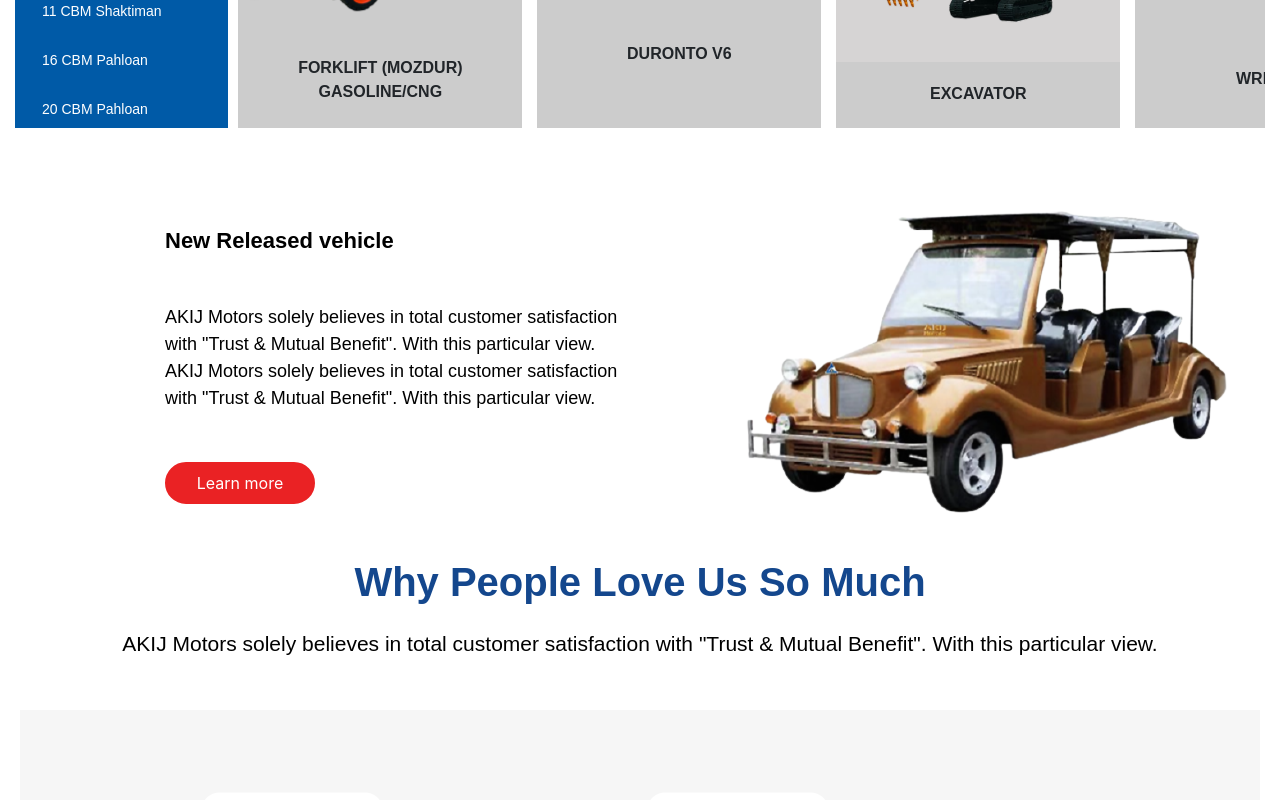
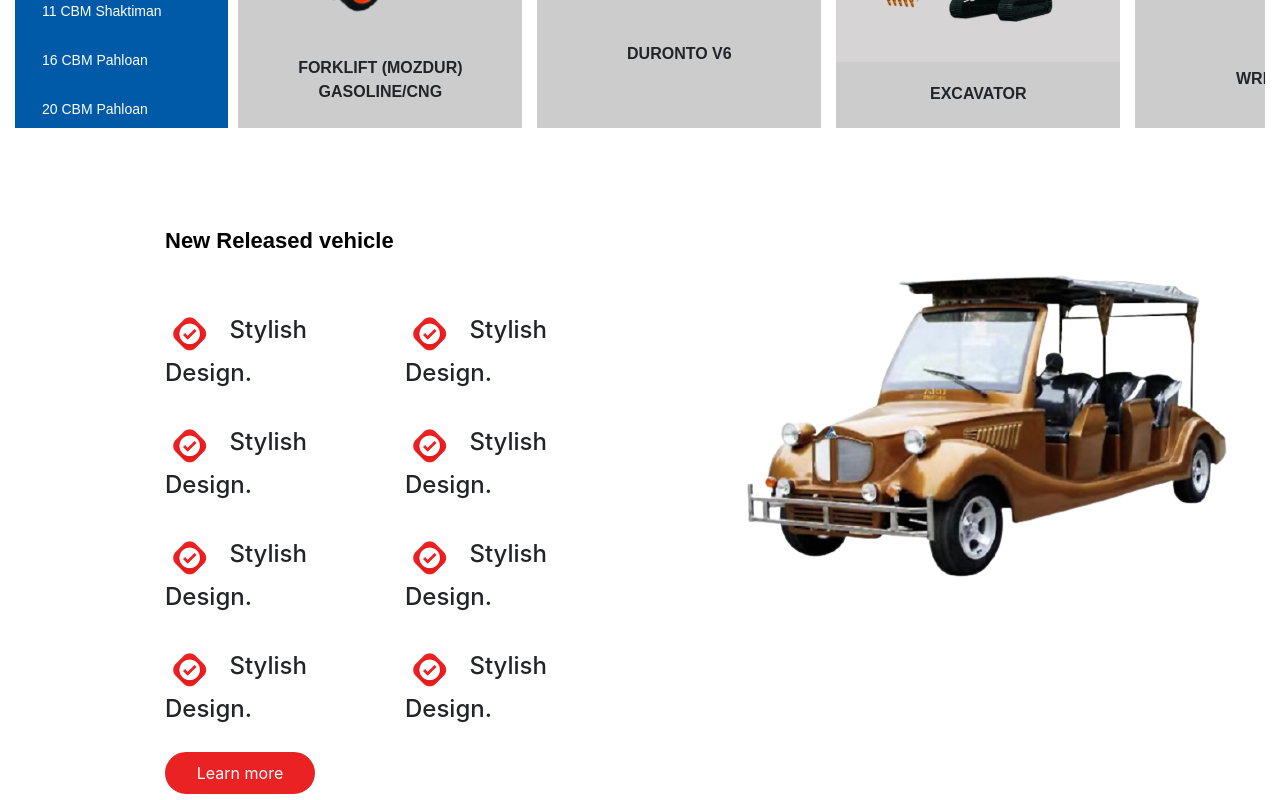
Before and after one commit to fahim-006/akij-proj-23nov, a React (Create React App) app: page / in a window 1280 px wide. Shown: the part 1180-1980 px from the top of the page. Built offline with nearby package versions, Linux system fonts and the light colour scheme.

Commit message:
new release

```diff
--- a/src/components/home/newRelease/index.js
+++ b/src/components/home/newRelease/index.js
@@ -8,7 +8,7 @@ const NewRelease = () => {
                 <div className="col-lg-6 col-md-12 col-sm-12">
                     <NewReleaseWriting/>
                 </div>
-                <div className="col-lg-6 col-md-12 col-sm-12">
+                <div className="col-lg-6 col-md-12 col-sm-12" style={{alignItems: "center", marginTop: "5%"}}>
                     <img src={image} alt="newRelease Image"/>
             </div>
             </div>
--- a/src/components/home/newRelease/newReleaseWriting.js
+++ b/src/components/home/newRelease/newReleaseWriting.js
@@ -1,8 +1,42 @@
+import tick from '../images/tickSign.png'
+
 const NewReleaseWriting = () => {
     return(
     <div className="newRelease">
         <h5>New Released vehicle</h5>
-        <p>AKIJ Motors solely believes in total customer satisfaction with "Trust &amp; Mutual Benefit". With this particular view. AKIJ Motors solely believes in total customer satisfaction with "Trust &amp; Mutual Benefit". With this particular view.</p>
+            <div className="grid-new-release">
+                <div className="grid-new-release-items">
+                    <h4><img src={tick} style={{marginRight: "10px", fontSize: "28px"}} alt="Tick sign"/> Stylish Design.</h4>
+                </div>
+
+                <div className="grid-new-release-items">
+                    <h4><img src={tick} style={{marginRight: "10px", fontSize: "28px"}} alt="Tick sign"/> Stylish Design.</h4>
+                </div>
+
+                <div className="grid-new-release-items">
+                <h4><img src={tick} style={{marginRight: "10px", fontSize: "28px"}} alt="Tick sign"/> Stylish Design.</h4>
+                </div>
+
+                <div className="grid-new-release-items">
+                <h4><img src={tick} style={{marginRight: "10px", fontSize: "28px"}} alt="Tick sign"/> Stylish Design.</h4>
+                </div>
+
+                <div className="grid-new-release-items">
+                <h4><img src={tick} style={{marginRight: "10px", fontSize: "28px"}} alt="Tick sign"/> Stylish Design.</h4>
+                </div>
+
+                <div className="grid-new-release-items">
+                <h4><img src={tick} style={{marginRight: "10px", fontSize: "28px"}} alt="Tick sign"/> Stylish Design.</h4>
+                </div>
+
+                <div className="grid-new-release-items">
+                <h4><img src={tick} style={{marginRight: "10px", fontSize: "28px"}} alt="Tick sign"/> Stylish Design.</h4>
+                </div>
+
+                <div className="grid-new-release-items">
+                <h4><img src={tick} style={{marginRight: "10px", fontSize: "28px"}} alt="Tick sign"/> Stylish Design.</h4>
+                </div>
+            </div>
         <button>Learn more</button>
     </div>
     )
--- a/src/index.css
+++ b/src/index.css
@@ -1176,3 +1176,18 @@ margin-right: 20px;
   color: #ffffff;
 }
 /*Select largest below ends*/
+
+/*Grid container new release start*/
+.grid-new-release {
+  display: grid;
+  width: 100%;
+  grid-template-columns: auto auto;
+  grid-gap: 20px;
+  align-items: center;
+  margin-bottom: 20px;
+}
+
+.grid-container-release > div {
+
+}
+/*Grid container new release end*/
```
Also changed, not shown: src/components/home/images/tickSign.png (added).
